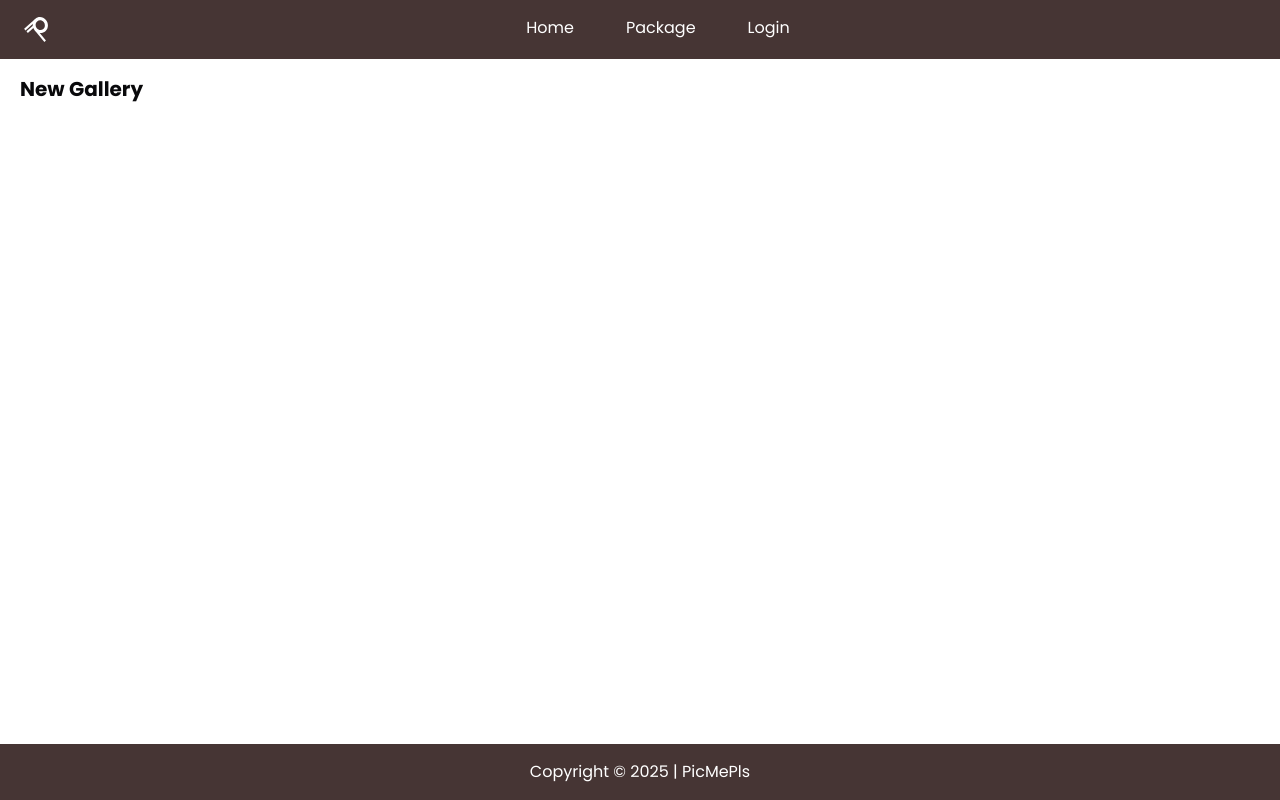
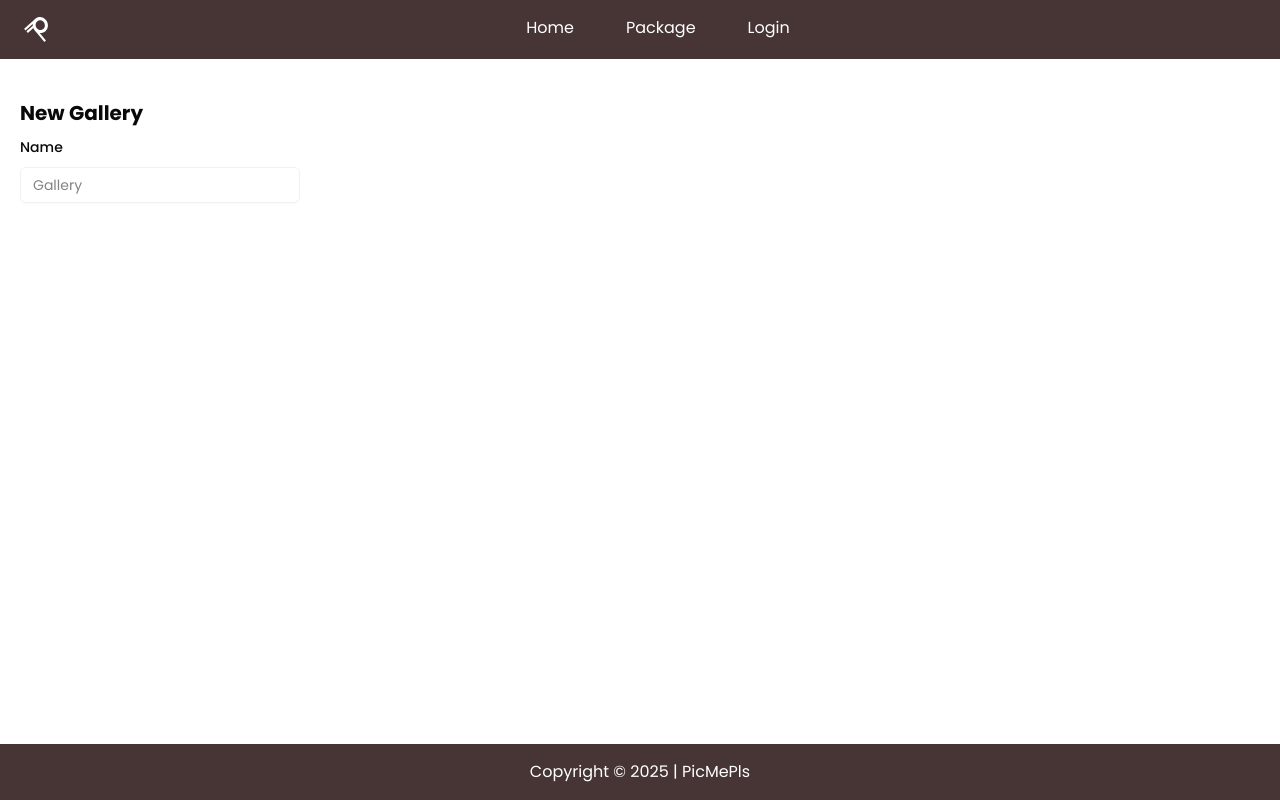
Before and after one commit to CP-RektMart/pic-me-pls-frontend, a Next.js app: page /gallery/create in a window 1280 px wide. Built offline with nearby package versions, Linux system fonts and the light colour scheme; no server answers; some icons are missing.

Commit message:
feat: form field for name

```diff
--- a/src/app/gallery/create/page.tsx
+++ b/src/app/gallery/create/page.tsx
@@ -4,7 +4,12 @@ export default function CreateGalleryPage() {
   return (
     <div className='w-full'>
       <div className='w-1/4'>
-        <GalleryDetailSection />
+        {/* defaultValues */}
+        <GalleryDetailSection
+          name='Gallery'
+          description='This is my gallery'
+          price={0}
+        />
       </div>
       <div className='w-3/4'></div>
     </div>
--- a/src/components/gallery-page/gallery-detail.tsx
+++ b/src/components/gallery-page/gallery-detail.tsx
@@ -1,9 +1,107 @@
-export default function GalleryDetailSection() {
+'use client'
+
+import { useState } from 'react'
+
+import { zodResolver } from '@hookform/resolvers/zod'
+import { useForm } from 'react-hook-form'
+import { z } from 'zod'
+
+import {
+  Form,
+  FormControl,
+  FormField,
+  FormItem,
+  FormLabel,
+  FormMessage,
+} from '@/components/ui/form'
+import { Input } from '@/components/ui/input'
+
+import Container from '../container'
+
+const profileSchema = z.object({
+  name: z.string().min(2, 'Name must be at least 2 characters'),
+  description: z.string().min(2, 'Description must be at least 2 characters'),
+  price: z.number().min(0, 'Price must be at least 0'),
+})
+
+type GalleryFormValues = z.infer<typeof profileSchema>
+
+interface GalleryDetailSectionProps {
+  name: string
+  description: string
+  price: number
+}
+
+export default function GalleryDetailSection({
+  name,
+  description,
+  price,
+}: GalleryDetailSectionProps) {
+  const [isEditing, setIsEditing] = useState<boolean>(false)
+
+  const form = useForm<GalleryFormValues>({
+    resolver: zodResolver(profileSchema),
+    defaultValues: {
+      name,
+      description,
+      price,
+    },
+  })
+
+  const onSubmit = async (data: GalleryFormValues) => {
+    setIsEditing((prevState) => !prevState)
+
+    if (!isEditing) {
+      return
+    }
+
+    //mock data usage
+    console.log(data)
+
+    // const response = await updateGallery(data)
+
+    // if (!response.result) {
+    //   toast.error('An error occurred while updating your profile')
+    // } else {
+    //   toast.success('Your profile has been successfully updated.')
+    // }
+  }
   return (
-    <div className='px-5 py-4'>
-      <div className='space-y-2'>
-        <h1 className='text-xl font-bold'>New Gallery</h1>
+    <Container className='my-6'>
+      <div className='px-5 py-4'>
+        <div className='space-y-2'>
+          <h1 className='text-xl font-bold'>New Gallery</h1>
+          <div>
+            <Form {...form}>
+              <form
+                id='profile-form'
+                onSubmit={form.handleSubmit(onSubmit)}
+                className='flex flex-col gap-8 lg:flex-row'
+              >
+                <FormField
+                  control={form.control}
+                  name='name'
+                  render={({ field }) => (
+                    <FormItem>
+                      <FormLabel className='text-sm font-medium'>
+                        Name
+                      </FormLabel>
+                      <FormControl>
+                        <Input
+                          placeholder='Gallery Name'
+                          disabled={!isEditing}
+                          {...field}
+                        />
+                      </FormControl>
+                      <FormMessage />
+                    </FormItem>
+                  )}
+                />
+              </form>
+            </Form>
+          </div>
+        </div>
       </div>
-    </div>
+    </Container>
   )
 }
```
